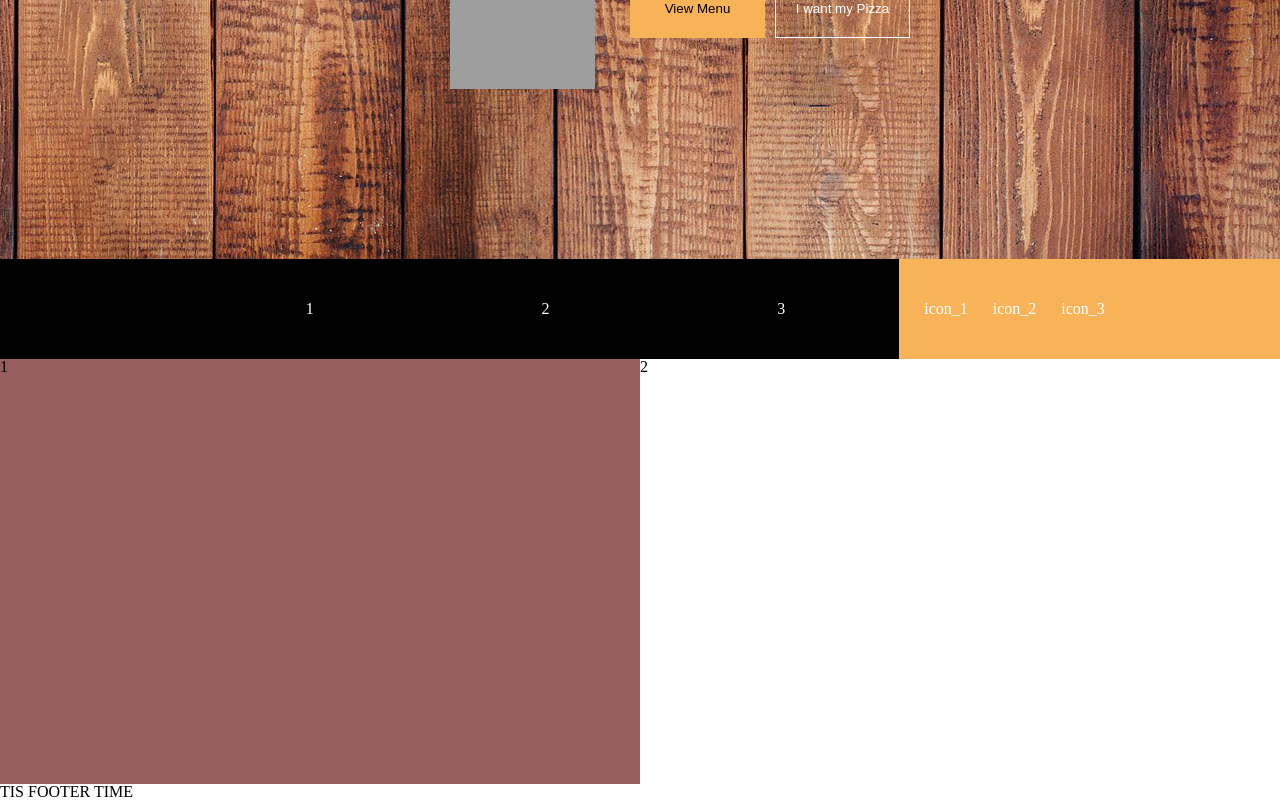
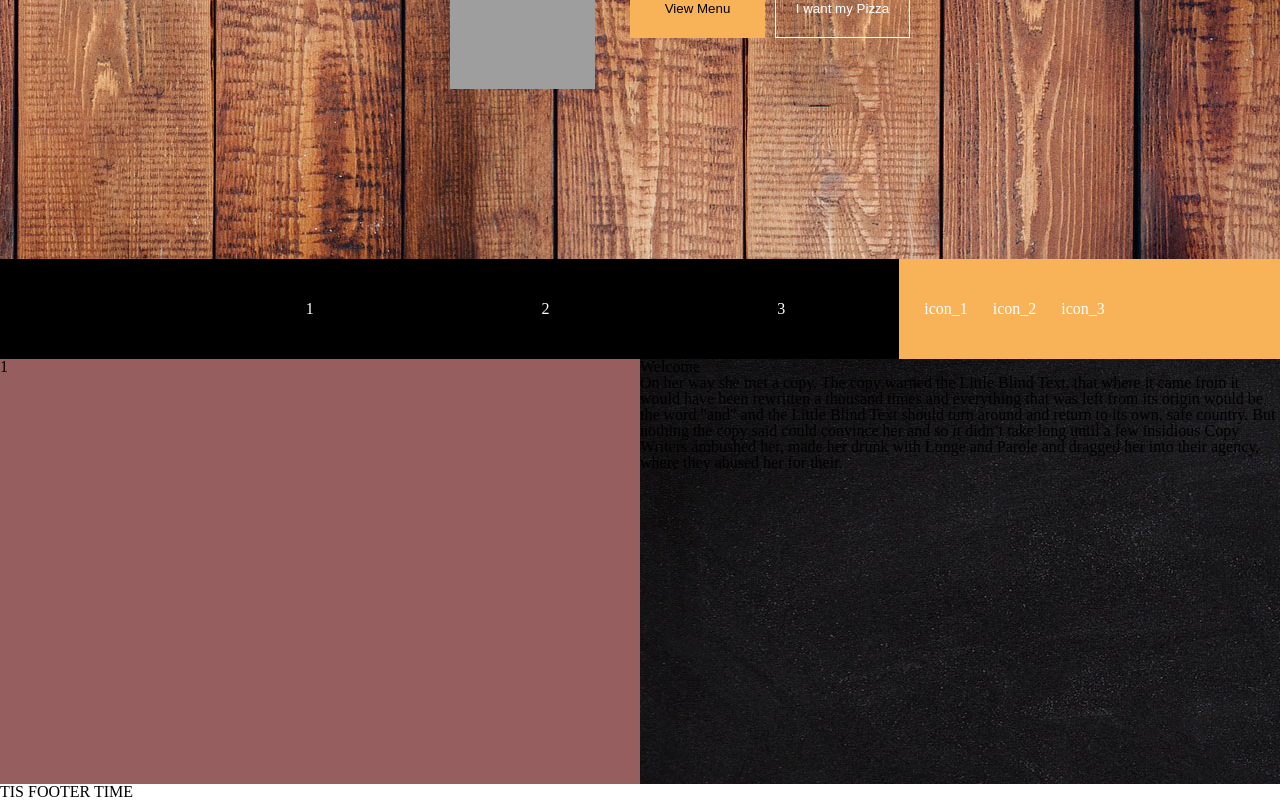
Before and after one commit to DmitryVoloshin/PizzaApp, a React (Create React App) app: page / in a window 1280 px wide. Shown: the part 586-1386 px from the top of the page. Built offline with nearby package versions, Linux system fonts and the light colour scheme; grey boxes are pictures that could not be loaded.

Commit message:
some changes

```diff
--- a/src/components/pages/reused-blocks/welcome-block/welcome-block.css
+++ b/src/components/pages/reused-blocks/welcome-block/welcome-block.css
@@ -3,7 +3,11 @@
     flex-direction: row;
     height: 425px;
 }
-.welcome-right_block{
+.welcome-left_block{
     width: 50%;
     background-color: rgb(150, 94, 94);
 }
+.welcome-right_block{
+    width: 50%;
+    background-image: url('./../../../../img/paralax-bg.jpg');
+}
--- a/src/components/pages/reused-blocks/welcome-block/welcome-block.js
+++ b/src/components/pages/reused-blocks/welcome-block/welcome-block.js
@@ -5,11 +5,21 @@ import './welcome-block.css'
 const WelocomeBlock = ( ) =>{
     return(
         <div className="main-page_welcome">
-            <div className="welcome-right_block">
+            <div className="welcome-left_block">
                 1
             </div>
-            <div className="welcome-left_block">
-                2
+            <div className="welcome-right_block">
+                <h2 className="welcome-right_title">Welcome</h2>
+                <p className="welcome-right_text">
+                    On her way she met a copy.
+                The copy warned the Little Blind Text, that where it came from
+                it would have been rewritten a thousand times and everything that
+                 was left from its origin would be the word "and" and the Little
+                 Blind Text should turn around and return to its own, safe country.
+                 But nothing the copy said could convince her and so it didn’t take long
+                 until a few insidious Copy Writers ambushed her, made her drunk with
+                 Longe and Parole and dragged her into their agency, where they abused her for their.
+                 </p>
             </div>
         </div>
     )
```
Also changed, not shown: src/img/paralax-bg.jpg (added).
